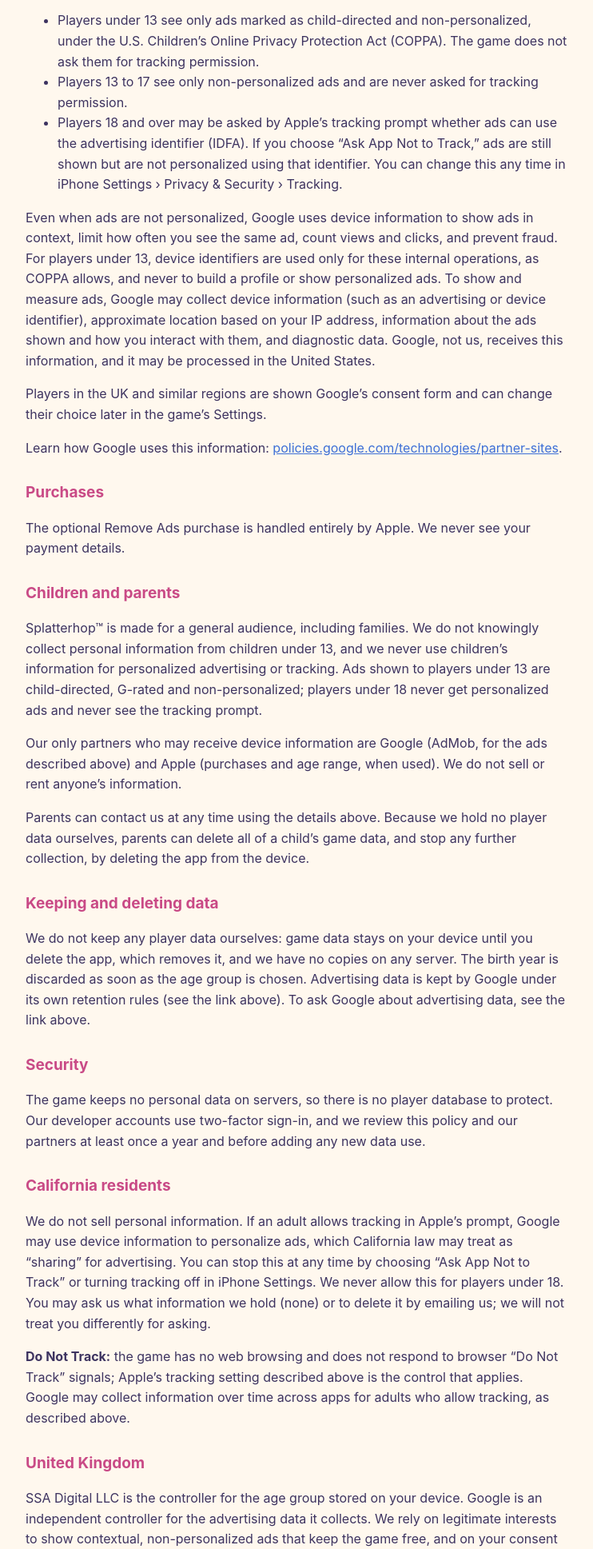
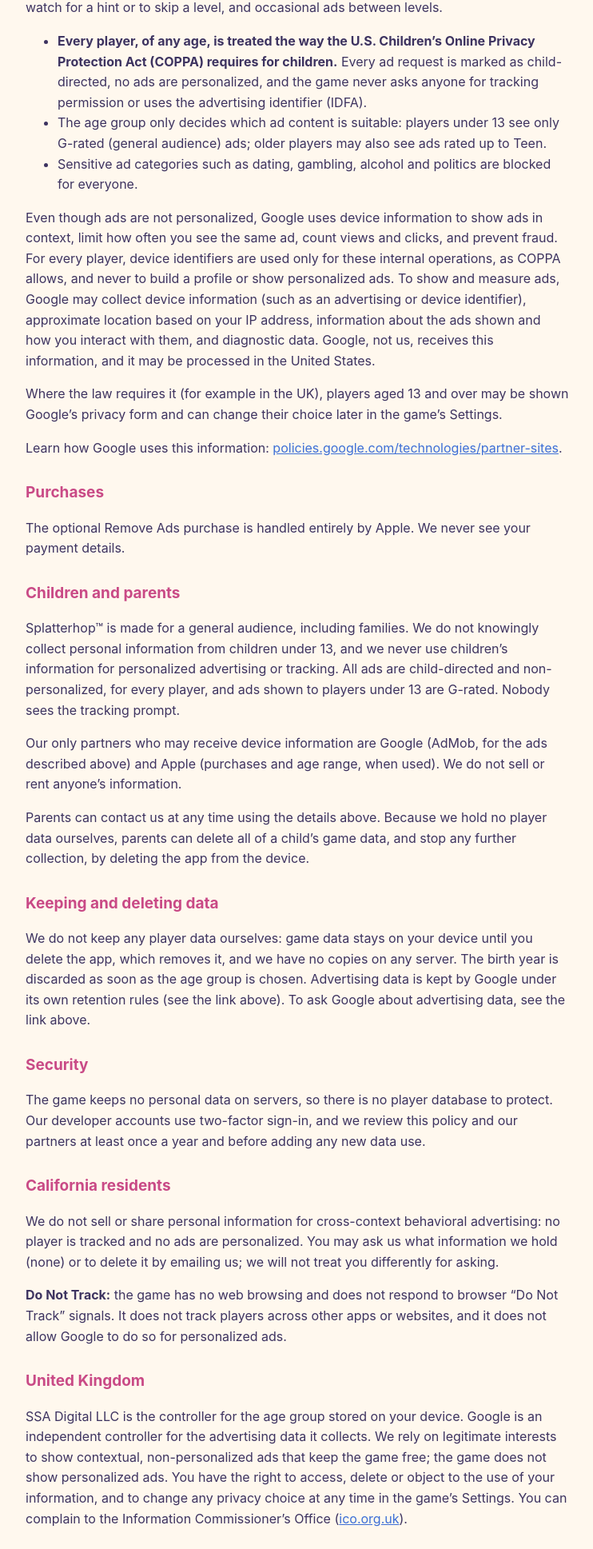
Before and after one commit to dubcdev/dubcdev.github.io, a plain HTML site: page splatterhop-privacy.html in a window 1280 px wide. Shown: the part 863-2800 px from the top of the page at 80% size, without its empty margins (268-1010 px from the left). Drawn offline with Linux system fonts and the light colour scheme.

Commit message:
Splatterhop privacy policy: child-directed ads for every player, Apple age range never saved
Matches the studio's safer default (Snake Parade, Oct 31): no tracking
prompt and no personalized ads for anyone; age group only picks G vs up
to Teen content. Apple's age range is used per session and not saved.

```diff
--- a/splatterhop-privacy.html
+++ b/splatterhop-privacy.html
@@ -17,7 +17,7 @@ a{color:#3d6fd6}
 <body>
 <main>
 <h1>Splatterhop™ Privacy Policy</h1>
-<p class="meta">Last updated: October 31, 2026</p>
+<p class="meta">Last updated: October 31, 2026 (evening)</p>
 <p>Splatterhop™ is a puzzle game for iPhone made by SSA Digital LLC (“we”, “us”). This policy explains what information the game and its partners collect, why, how long it is kept, and the choices you have.</p>
 
 <h2>Who we are</h2>
@@ -25,25 +25,25 @@ a{color:#3d6fd6}
 
 <h2>What we collect</h2>
 <p>We do not ask for your name, email or any account, and we do not run our own servers. Your game progress (levels, stars, daily puzzle streak, hints and settings) is stored only on your device.</p>
-<p>The first time you open the game, it asks for your birth year before any ad is requested. We use it only to decide which kind of ads to show, then keep just an age group (under 13, 13 to 17, or 18 and over) on your device. The year itself is not stored or sent anywhere. If the answer is skipped or unclear, the game treats the player as under 13. Where the law requires it (for example in Texas, Utah and Louisiana), the game may instead ask Apple for your age range (such as “13 to 15”), which you or your parent choose whether to share. We use it only for the same purpose and keep only the age group. If the two answers differ, the younger age group is used.</p>
+<p>The first time you open the game, it asks for your birth year before any ad is requested. We use it only to decide which ad content is suitable, then keep just an age group (under 13, 13 to 17, or 18 and over) on your device. The year itself is not stored or sent anywhere. If the answer is skipped or unclear, the game treats the player as under 13. Where the law requires it (for example in Texas, Utah and Louisiana), the game also asks Apple for your age range (such as “13 to 15”), which you or your parent choose whether to share. Apple’s answer is used only while the game is open and is never saved; the game asks again the next time it opens. If the answers differ, the younger age group is used, and if Apple’s check is required but no age is shared, the player is treated as under 13.</p>
 <p>The game does not use analytics or tracking tools of its own.</p>
 
 <h2>Advertising (Google AdMob)</h2>
 <p>Splatterhop™ is free and shows ads from Google AdMob: optional videos you choose to watch for a hint or to skip a level, and occasional ads between levels.</p>
 <ul>
-<li>Players under 13 see only ads marked as child-directed and non-personalized, under the U.S. Children’s Online Privacy Protection Act (COPPA). The game does not ask them for tracking permission.</li>
-<li>Players 13 to 17 see only non-personalized ads and are never asked for tracking permission.</li>
-<li>Players 18 and over may be asked by Apple’s tracking prompt whether ads can use the advertising identifier (IDFA). If you choose “Ask App Not to Track,” ads are still shown but are not personalized using that identifier. You can change this any time in iPhone Settings › Privacy &amp; Security › Tracking.</li>
+<li><b>Every player, of any age, is treated the way the U.S. Children’s Online Privacy Protection Act (COPPA) requires for children.</b> Every ad request is marked as child-directed, no ads are personalized, and the game never asks anyone for tracking permission or uses the advertising identifier (IDFA).</li>
+<li>The age group only decides which ad content is suitable: players under 13 see only G-rated (general audience) ads; older players may also see ads rated up to Teen.</li>
+<li>Sensitive ad categories such as dating, gambling, alcohol and politics are blocked for everyone.</li>
 </ul>
-<p>Even when ads are not personalized, Google uses device information to show ads in context, limit how often you see the same ad, count views and clicks, and prevent fraud. For players under 13, device identifiers are used only for these internal operations, as COPPA allows, and never to build a profile or show personalized ads. To show and measure ads, Google may collect device information (such as an advertising or device identifier), approximate location based on your IP address, information about the ads shown and how you interact with them, and diagnostic data. Google, not us, receives this information, and it may be processed in the United States.</p>
-<p>Players in the UK and similar regions are shown Google’s consent form and can change their choice later in the game’s Settings.</p>
+<p>Even though ads are not personalized, Google uses device information to show ads in context, limit how often you see the same ad, count views and clicks, and prevent fraud. For every player, device identifiers are used only for these internal operations, as COPPA allows, and never to build a profile or show personalized ads. To show and measure ads, Google may collect device information (such as an advertising or device identifier), approximate location based on your IP address, information about the ads shown and how you interact with them, and diagnostic data. Google, not us, receives this information, and it may be processed in the United States.</p>
+<p>Where the law requires it (for example in the UK), players aged 13 and over may be shown Google’s privacy form and can change their choice later in the game’s Settings.</p>
 <p>Learn how Google uses this information: <a href="https://policies.google.com/technologies/partner-sites">policies.google.com/technologies/partner-sites</a>.</p>
 
 <h2>Purchases</h2>
 <p>The optional Remove Ads purchase is handled entirely by Apple. We never see your payment details.</p>
 
 <h2>Children and parents</h2>
-<p>Splatterhop™ is made for a general audience, including families. We do not knowingly collect personal information from children under 13, and we never use children’s information for personalized advertising or tracking. Ads shown to players under 13 are child-directed, G-rated and non-personalized; players under 18 never get personalized ads and never see the tracking prompt.</p>
+<p>Splatterhop™ is made for a general audience, including families. We do not knowingly collect personal information from children under 13, and we never use children’s information for personalized advertising or tracking. All ads are child-directed and non-personalized, for every player, and ads shown to players under 13 are G-rated. Nobody sees the tracking prompt.</p>
 <p>Our only partners who may receive device information are Google (AdMob, for the ads described above) and Apple (purchases and age range, when used). We do not sell or rent anyone’s information.</p>
 <p>Parents can contact us at any time using the details above. Because we hold no player data ourselves, parents can delete all of a child’s game data, and stop any further collection, by deleting the app from the device.</p>
 
@@ -54,11 +54,11 @@ a{color:#3d6fd6}
 <p>The game keeps no personal data on servers, so there is no player database to protect. Our developer accounts use two-factor sign-in, and we review this policy and our partners at least once a year and before adding any new data use.</p>
 
 <h2>California residents</h2>
-<p>We do not sell personal information. If an adult allows tracking in Apple’s prompt, Google may use device information to personalize ads, which California law may treat as “sharing” for advertising. You can stop this at any time by choosing “Ask App Not to Track” or turning tracking off in iPhone Settings. We never allow this for players under 18. You may ask us what information we hold (none) or to delete it by emailing us; we will not treat you differently for asking.</p>
-<p><b>Do Not Track:</b> the game has no web browsing and does not respond to browser “Do Not Track” signals; Apple’s tracking setting described above is the control that applies. Google may collect information over time across apps for adults who allow tracking, as described above.</p>
+<p>We do not sell or share personal information for cross-context behavioral advertising: no player is tracked and no ads are personalized. You may ask us what information we hold (none) or to delete it by emailing us; we will not treat you differently for asking.</p>
+<p><b>Do Not Track:</b> the game has no web browsing and does not respond to browser “Do Not Track” signals. It does not track players across other apps or websites, and it does not allow Google to do so for personalized ads.</p>
 
 <h2>United Kingdom</h2>
-<p>SSA Digital LLC is the controller for the age group stored on your device. Google is an independent controller for the advertising data it collects. We rely on legitimate interests to show contextual, non-personalized ads that keep the game free, and on your consent for personalized ads. You have the right to access, delete or object to the use of your information, and to withdraw consent at any time in the game’s Settings. You can complain to the Information Commissioner’s Office (<a href="https://ico.org.uk">ico.org.uk</a>).</p>
+<p>SSA Digital LLC is the controller for the age group stored on your device. Google is an independent controller for the advertising data it collects. We rely on legitimate interests to show contextual, non-personalized ads that keep the game free; the game does not show personalized ads. You have the right to access, delete or object to the use of your information, and to change any privacy choice at any time in the game’s Settings. You can complain to the Information Commissioner’s Office (<a href="https://ico.org.uk">ico.org.uk</a>).</p>
 
 <h2>Changes</h2>
 <p>If this policy changes, we will update this page and the date above. If a change is significant, we will also tell you in the game.</p>
```
